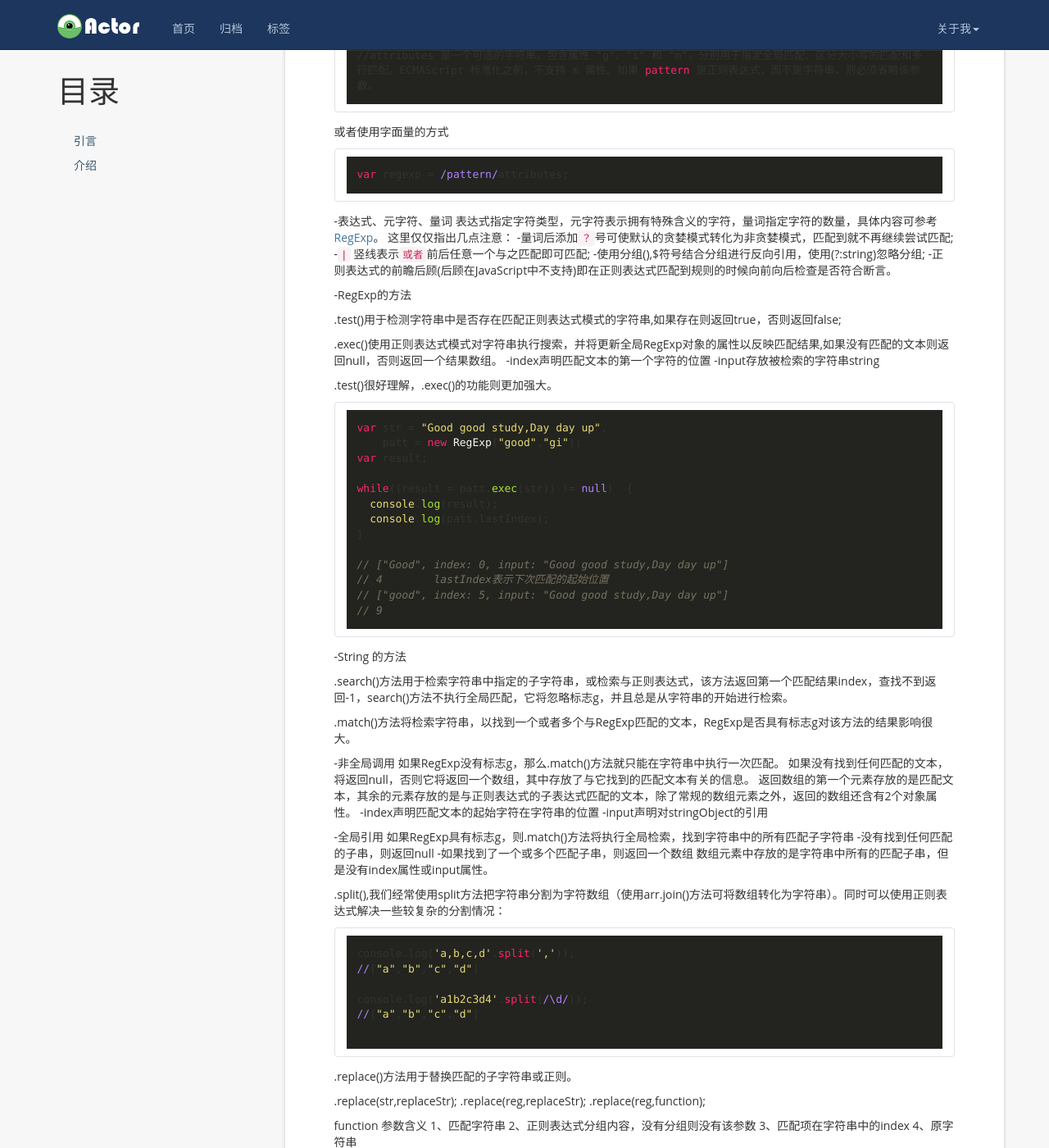
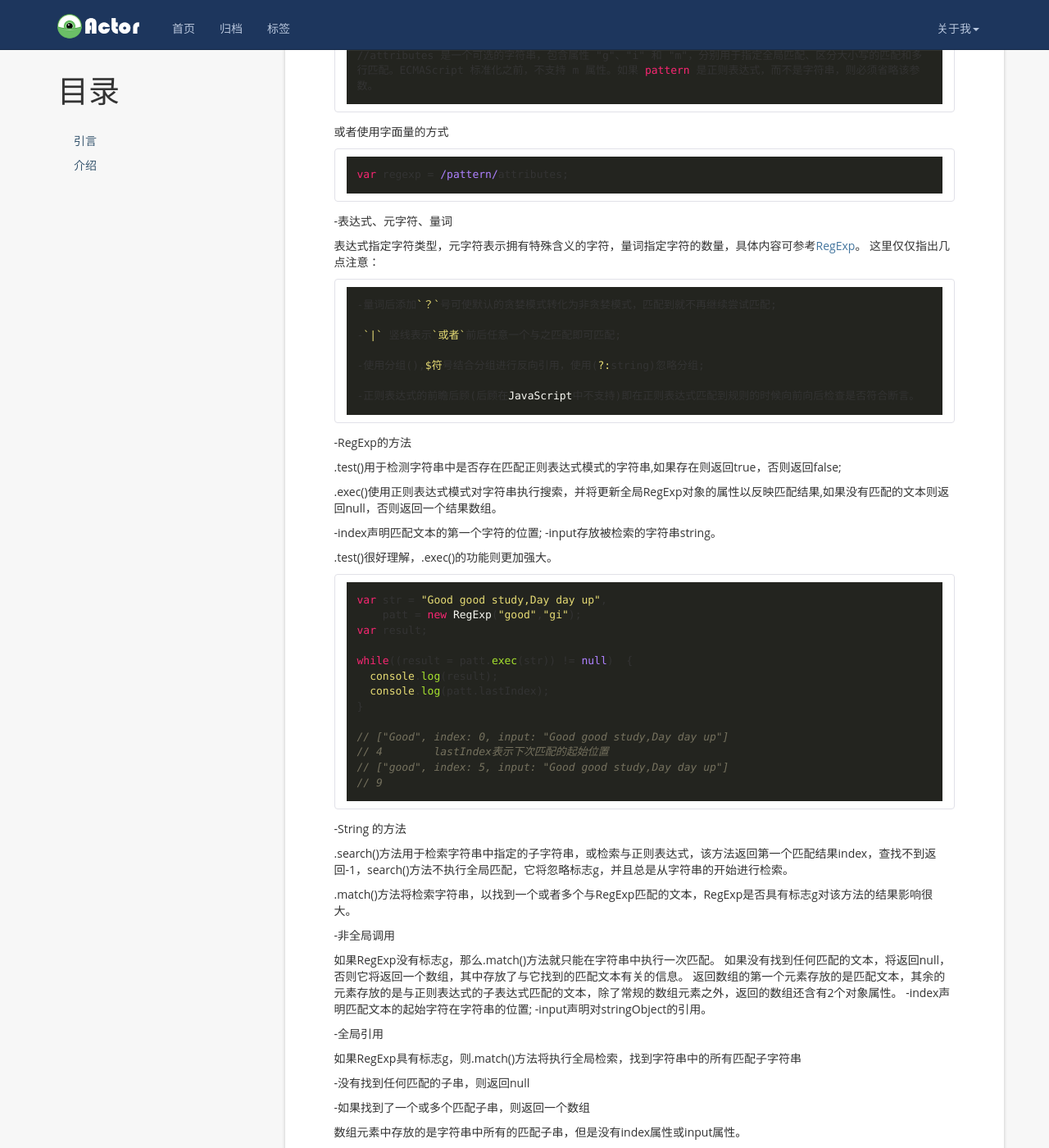
Before and after one commit to circle790/circle790.github.io, a Jekyll site: the page built from _posts/2017-02-24-RegExp&common-processing-of-string-.md, in a window 1280 px wide and 1400 px high, scrolled down 752 px. Shown: the whole window at 82% size. Built offline with Jekyll 4.4.1, drawn with Linux system fonts in a browser that asks for light colours; nearby versions of some CDN libraries; comment, search, counter and statistics services are not loaded; some of the changed text lies outside the part shown.

Commit message:
new post

````diff
--- a/_posts/2017-02-24-RegExp&common-processing-of-string-.md
+++ b/_posts/2017-02-24-RegExp&common-processing-of-string-.md
@@ -4,7 +4,7 @@
 title:  RegExp与字符串常规处理
 #时间配置
 date:   2017-02-24 22:58:00 +0800
-categories: tutorial
+categories: Tutorial
 tag: JavaScript
 ---
 
@@ -38,20 +38,27 @@
 ```
 
 -表达式、元字符、量词
+
 表达式指定字符类型，元字符表示拥有特殊含义的字符，量词指定字符的数量，具体内容可参考[RegExp](http://www.w3school.com.cn/jsref/jsref_obj_regexp.asp)。
 这里仅仅指出几点注意：
+
     -量词后添加`？`号可使默认的贪婪模式转化为非贪婪模式，匹配到就不再继续尝试匹配;
+
     -`|` 竖线表示`或者`前后任意一个与之匹配即可匹配;
+
     -使用分组(),$符号结合分组进行反向引用，使用(?:string)忽略分组;
+
     -正则表达式的前瞻后顾(后顾在JavaScript中不支持)即在正则表达式匹配到规则的时候向前向后检查是否符合断言。
+
 
 -RegExp的方法
 
 .test()用于检测字符串中是否存在匹配正则表达式模式的字符串,如果存在则返回true，否则返回false;
 
 .exec()使用正则表达式模式对字符串执行搜索，并将更新全局RegExp对象的属性以反映匹配结果,如果没有匹配的文本则返回null，否则返回一个结果数组。
--index声明匹配文本的第一个字符的位置
--input存放被检索的字符串string
+
+-index声明匹配文本的第一个字符的位置;
+-input存放被检索的字符串string。
 
 .test()很好理解，.exec()的功能则更加强大。
 
@@ -78,16 +85,21 @@
 .match()方法将检索字符串，以找到一个或者多个与RegExp匹配的文本，RegExp是否具有标志g对该方法的结果影响很大。
 
 -非全局调用
+
 如果RegExp没有标志g，那么.match()方法就只能在字符串中执行一次匹配。
 如果没有找到任何匹配的文本，将返回null，否则它将返回一个数组，其中存放了与它找到的匹配文本有关的信息。
 返回数组的第一个元素存放的是匹配文本，其余的元素存放的是与正则表达式的子表达式匹配的文本，除了常规的数组元素之外，返回的数组还含有2个对象属性。
--index声明匹配文本的起始字符在字符串的位置
--input声明对stringObject的引用
+-index声明匹配文本的起始字符在字符串的位置;
+-input声明对stringObject的引用。
 
 -全局引用
+
 如果RegExp具有标志g，则.match()方法将执行全局检索，找到字符串中的所有匹配子字符串
+
 -没有找到任何匹配的子串，则返回null
+
 -如果找到了一个或多个匹配子串，则返回一个数组
+
 数组元素中存放的是字符串中所有的匹配子串，但是没有index属性或input属性。
 
 .split(),我们经常使用split方法把字符串分割为字符数组（使用arr.join()方法可将数组转化为字符串）。同时可以使用正则表达式解决一些较复杂的分割情况：
@@ -104,14 +116,17 @@
 .replace()方法用于替换匹配的子字符串或正则。
 
 .replace(str,replaceStr);
+
 .replace(reg,replaceStr);
+
 .replace(reg,function);
 
 function 参数含义
-1、匹配字符串
-2、正则表达式分组内容，没有分组则没有该参数
-3、匹配项在字符串中的index
-4、原字符串
+
+1、匹配字符串;
+2、正则表达式分组内容，没有分组则没有该参数;
+3、匹配项在字符串中的index;
+4、原字符串。
 
 ```javascript
 'a1b2c3d4e5'.replace(/(\d)(\w)(\d)/g,function(match,group1,group2,group3,index,origin){
````
Also changed, not shown: _posts/2017-03-05-Useful-BOM-location.md (added, +65 -0 lines), styles/images/location.jpg (added), styles/images/location02.jpg (added), styles/images/location03.jpg (added).
